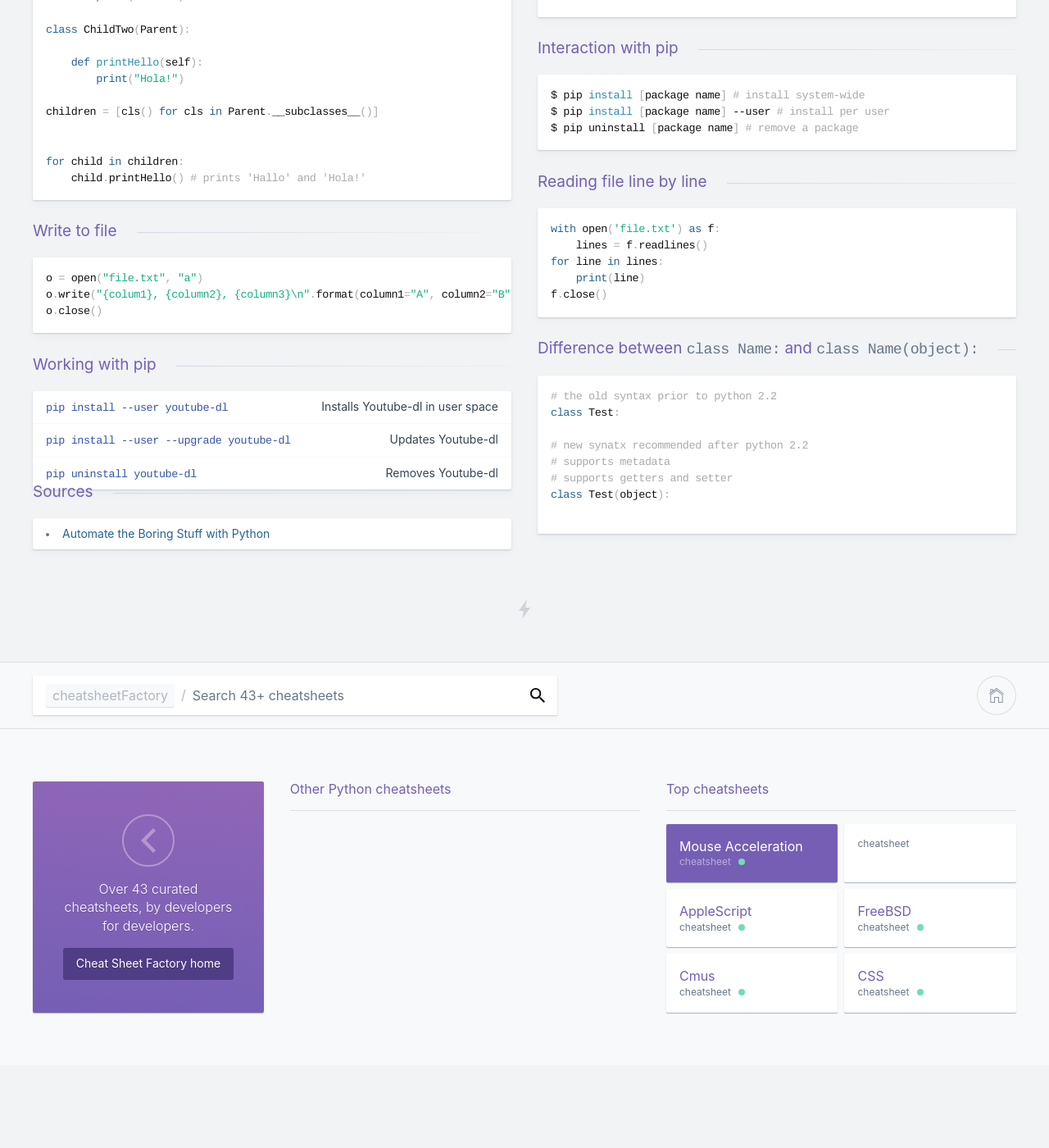
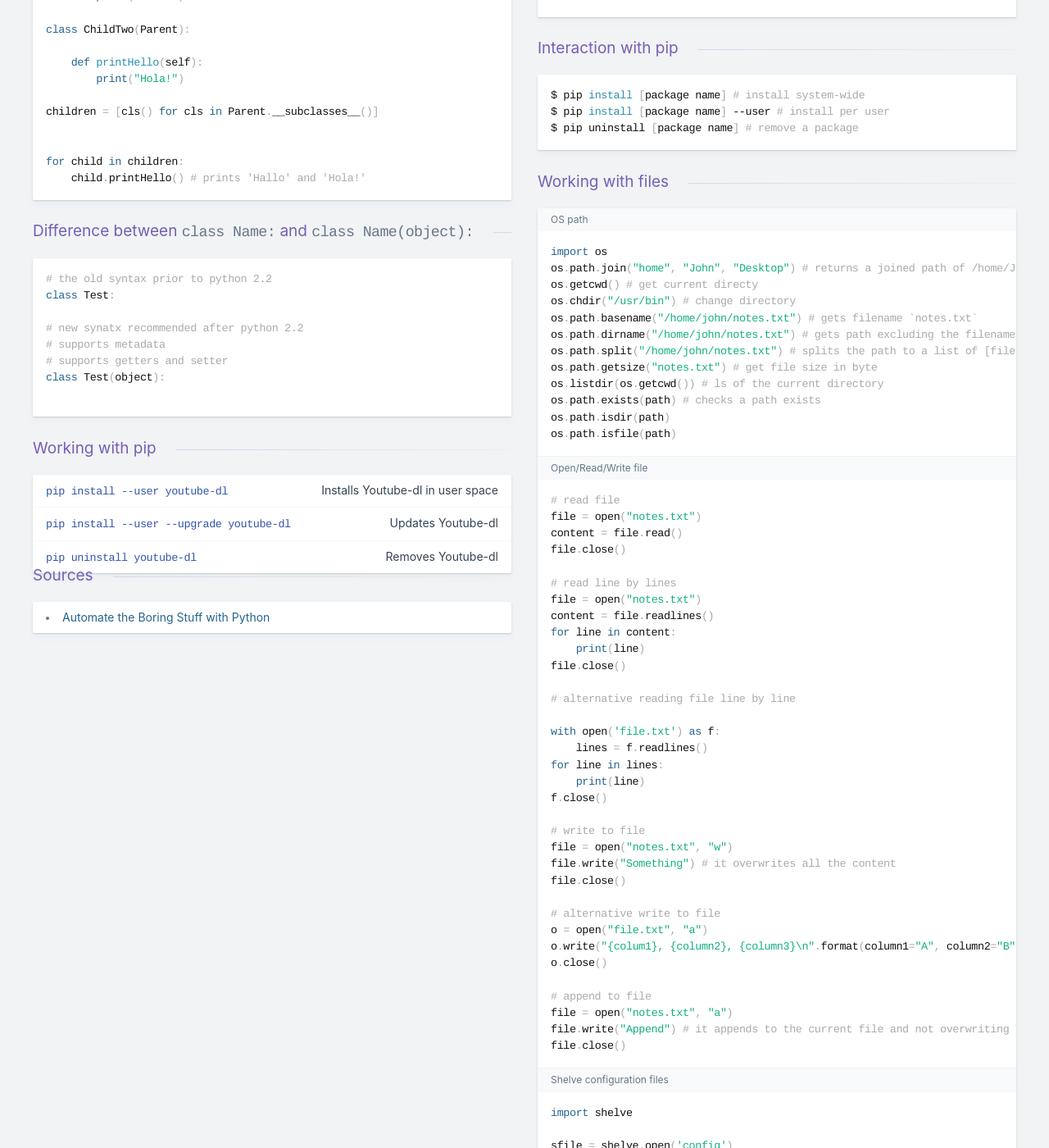
Before and after one commit to kasramp/cheat-sheet-factory, a Jekyll site: the page built from python/python.md, in a window 1280 px wide and 1400 px high, scrolled down 5709 px. Shown: the whole window at 82% size. Built offline with Jekyll 4.4.1, drawn with Linux system fonts in a browser that asks for light colours; nearby versions of some CDN libraries; before the commit the page ends 7008 px from its top, so only the background shows below that; some of the changed text lies outside the part shown.

Commit message:
Add more cheatsheet to Python

````diff
--- a/python/python.md
+++ b/python/python.md
@@ -14,7 +14,7 @@ intro: |
 
 Shortcuts
 ---------
-{: .-two-column}
+{: .-one-column}
 
 ## Basics
 
@@ -574,22 +574,77 @@ $ pip install [package name] --user # install per user
 $ pip uninstall [package name] # remove a package
 ```
 
-### Reading file line by line
+### Working with files
+
+#### OS path
 
 ```python
+import os
+os.path.join("home", "John", "Desktop") # returns a joined path of /home/John/Desktop
+os.getcwd() # get current directy
+os.chdir("/usr/bin") # change directory
+os.path.basename("/home/john/notes.txt") # gets filename `notes.txt`
+os.path.dirname("/home/john/notes.txt") # gets path excluding the filename `/home/john`
+os.path.split("/home/john/notes.txt") # splits the path to a list of [filename, file path]
+os.path.getsize("notes.txt") # get file size in byte
+os.listdir(os.getcwd()) # ls of the current directory
+os.path.exists(path) # checks a path exists
+os.path.isdir(path)
+os.path.isfile(path)
+```
+
+#### Open/Read/Write file
+
+```python
+# read file
+file = open("notes.txt")
+content = file.read()
+file.close()
+
+# read line by lines
+file = open("notes.txt")
+content = file.readlines()
+for line in content:
+    print(line)
+file.close()
+
+# alternative reading file line by line
+
 with open('file.txt') as f:
     lines = f.readlines()
 for line in lines:
     print(line)
 f.close()
-```
 
-### Write to file
+# write to file
+file = open("notes.txt", "w")
+file.write("Something") # it overwrites all the content
+file.close()
 
-```python
+# alternative write to file
 o = open("file.txt", "a")
 o.write("{colum1}, {column2}, {column3}\n".format(column1="A", column2="B", column3="C"))
 o.close()
+
+# append to file
+file = open("notes.txt", "a")
+file.write("Append") # it appends to the current file and not overwriting the content
+file.close()
+```
+
+#### Shelve configuration files
+
+```python
+import shelve
+
+sfile = shelve.open('config')
+sfile['key'] = ['v1', 'v2', 'v3']
+sfile.close()
+
+list(sfile.keys()) # returns `key`
+list(sfile.values()) # returns `['v1', 'v2', 'v3']`
+sfile.get('key') # returns `['v1', 'v2', 'v3']`
+sfile.pop('key') # returns `['v1', 'v2', 'v3']` and remove the entery from the file
 ```
 
 ### Difference between `class Name:` and `class Name(object):`
````
Also changed, not shown: other parts of python/python.md (+1 -1 lines).
